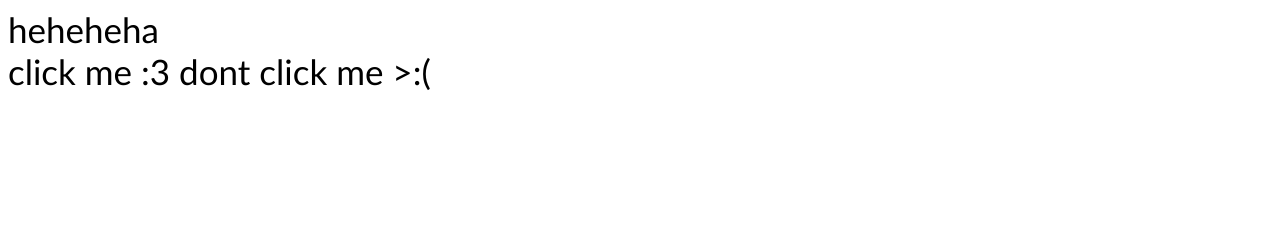
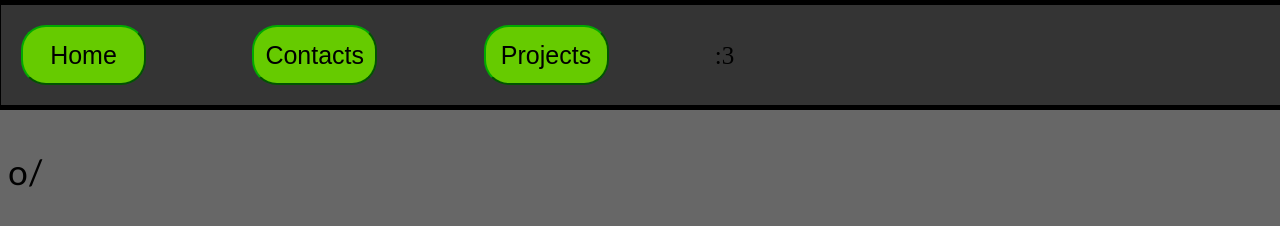
Before and after one commit to PetrulakM/Portfolio, a plain HTML site: page index.html in a window 1280 px wide. Drawn offline with Linux system fonts and the light colour scheme.

Commit message:
24/04/25
made index

```diff
--- a/index.html
+++ b/index.html
@@ -8,24 +8,28 @@
     <link rel="stylesheet" href="script.js">
 </head>
 <body>
-    <div class="Zakladtst">
-        <div class="">
-            heheheha
-        </div>
-        <model-viewer alt="haha spaceman" src="shared-assets/models/NeilArmstrong.glb" ar environment-image="shared-assets/environments/moon_1k.hdr" poster="shared-assets/models/NeilArmstrong.webp" shadow-intensity="1" camera-controls touch-action="pan-y">
+    <div class="navbar">
+        <button type="button" class="Button">
+            Home
+        </button>
+        <button type="button" class="Button">
+            Contacts
+        </button>
+        <button type="button" class="Button">
+            Projects
+        </button>
 
-        </model-viewer>
-        <script src="script.js"></script>
-        <span onclick="addTheImage(this)">click me :3</span>
-        <span onclick="removeTheImage(this)">dont click me >:(</span>
-
-        <div class="img">
-
-        </div>
+            <script src="script.js"></script>
+            <span onclick="addTheImage(this)">:3</span>
 
     </div>
 
 
+    <div class="obsah">
+        <div class="">
+            o/
+        </div>
 
+    </div>
 </body>
 </html>
--- a/styles.css
+++ b/styles.css
@@ -1,4 +1,42 @@
-.Zakladtst{
+body{
+    height: 300%;
+    background-color: rgb(103, 103, 103);
+}
+
+.obsah{
+    position: absolute;
+    top: 150px;
     font-size: 35px;
     font-family: 'Gill Sans', 'Gill Sans MT', Calibri, 'Trebuchet MS', sans-serif;
 }
+.navbar{
+    background-color: rgb(52, 52, 52);
+    width: 100%;
+    border: 5px solid rgb(0, 0, 0);
+    padding: 20px;
+    margin: 0px;
+    top: 0;
+    position: fixed;
+    margin-left: -12px;
+
+    font-size: 25px;
+}
+.Button{
+    height: 60px;
+    width: 125px;
+    border-color: rgb(0, 169, 0);
+    background-color: rgb(102, 203, 0);
+    border-radius: 25px;
+    margin-right: 100px;
+    font-size: 25px;
+
+}
+.Button:hover{
+    background-color: rgb(2, 124, 0);
+    border-color: rgb(10, 145, 0);
+    color: white;
+    transition-duration: 1s;
+}
+.secret{
+
+}
```
